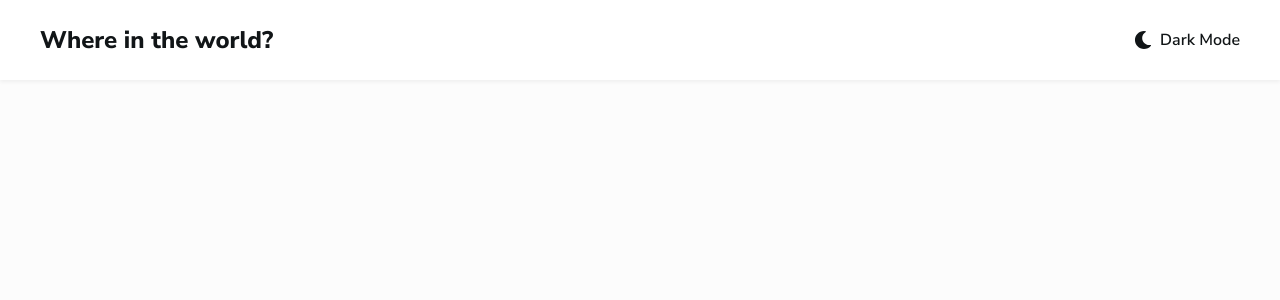
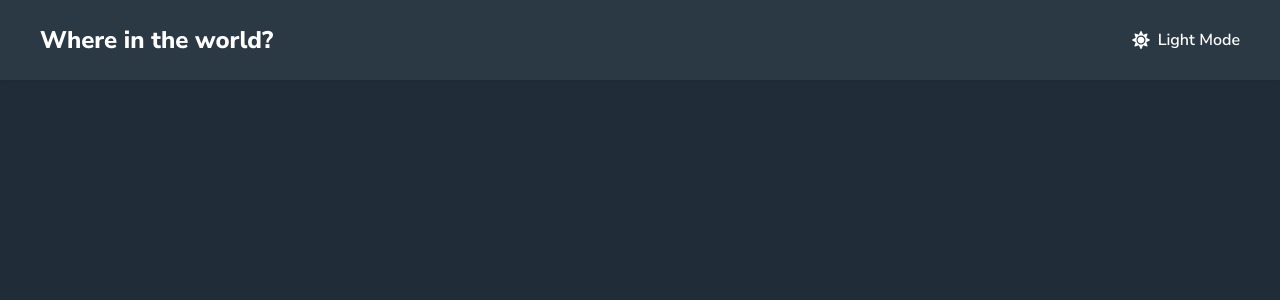
Before and after one commit to dev-rome/FM-Rest-Countries-API-Challenge, a React (Vite) app: page / in a window 1280 px wide. Both pictures are taken after a click on the button "Dark Mode". Shown: the top 300 px of the page. Built offline with nearby package versions, Linux system fonts and the light colour scheme.

Commit message:
add ToggleButton.tsx component to Navbar.tsx for light and dark theme switching

```diff
--- a/src/App.tsx
+++ b/src/App.tsx
@@ -1,4 +1,4 @@
-import Navbar from "./components/Navbar"
+import { Navbar } from "./components/Navbar";
 
 export default function App() {
   return (
--- a/src/components/Navbar.tsx
+++ b/src/components/Navbar.tsx
@@ -1,20 +1,15 @@
 import { Link } from "react-router";
-import { FaSun, FaMoon } from "react-icons/fa";
+import { ToggleButton } from "./ToggleButton";
 
-export default function Navbar() {
+export function Navbar() {
   return (
-    <header className="bg-white shadow-[0_2px_4px_0_rgba(0,0,0,0.0562)]">
+    <header className="bg-surface shadow-[0_2px_4px_0_rgba(0,0,0,0.0562)]">
       <div className="mx-auto max-w-7xl px-4 py-8 md:px-10 lg:py-6">
         <nav className="flex items-center justify-between">
-          <Link to="/" className="font-extrabold md:text-base lg:text-2xl">
+          <Link to="/" className="font-extrabold md:text-lg lg:text-2xl">
             Where in the world?
           </Link>
-          <button className="flex items-center gap-2">
-            <FaMoon className="text-base lg:text-lg" />
-            <span className="text-xs font-semibold lg:text-base">
-              Dark Mode
-            </span>
-          </button>
+          <ToggleButton />
         </nav>
       </div>
     </header>
--- /dev/null
+++ b/src/components/ToggleButton.tsx
@@ -0,0 +1,22 @@
+import { useTheme } from "../hooks/useTheme";
+import { FaSun, FaMoon } from "react-icons/fa";
+
+export function ToggleButton() {
+  const { theme, toggleTheme } = useTheme();
+
+  return (
+    <button
+      onClick={toggleTheme}
+      className="flex items-center gap-2 lg:cursor-pointer"
+    >
+      {theme === "light" ? (
+        <FaMoon className="text-base lg:text-lg" />
+      ) : (
+        <FaSun className="text-base lg:text-lg" />
+      )}
+      <span className="text-xs font-semibold lg:text-base">
+        {theme === "light" ? "Dark Mode" : "Light Mode"}
+      </span>
+    </button>
+  );
+}
```
